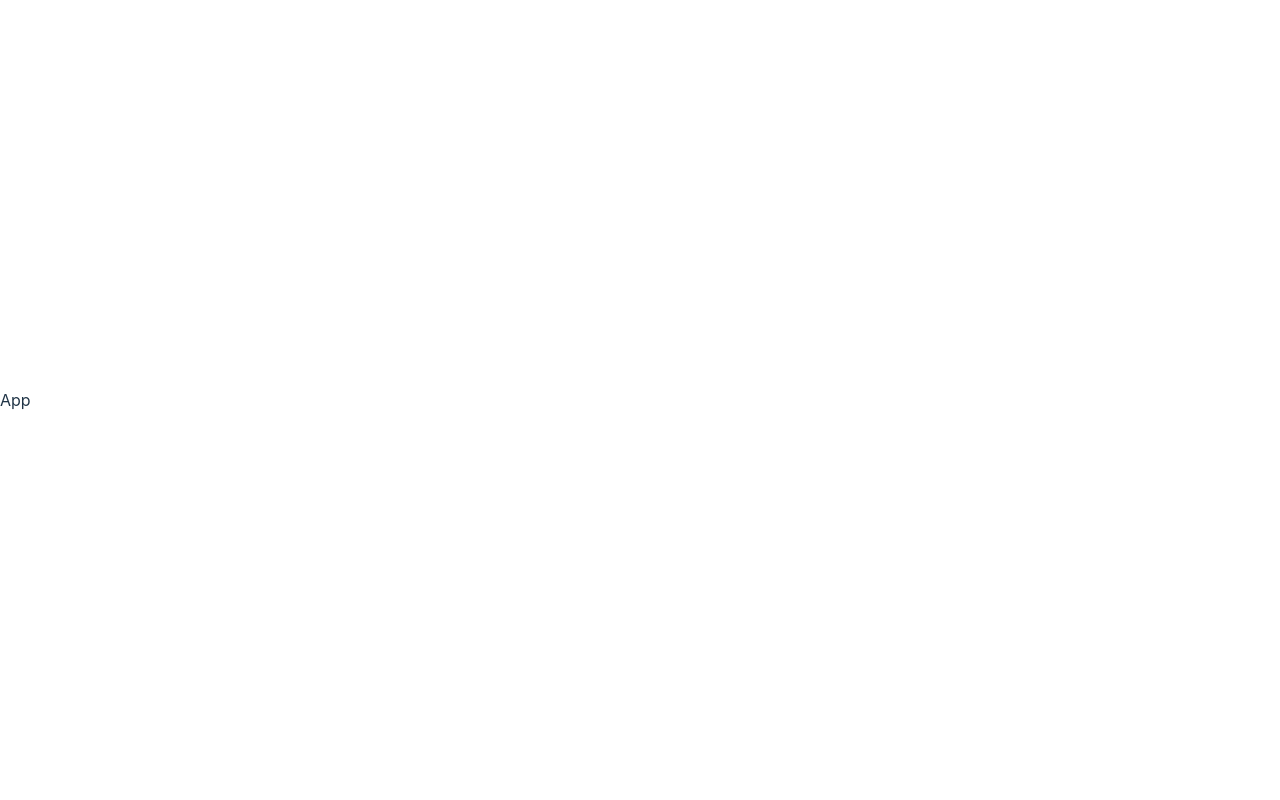
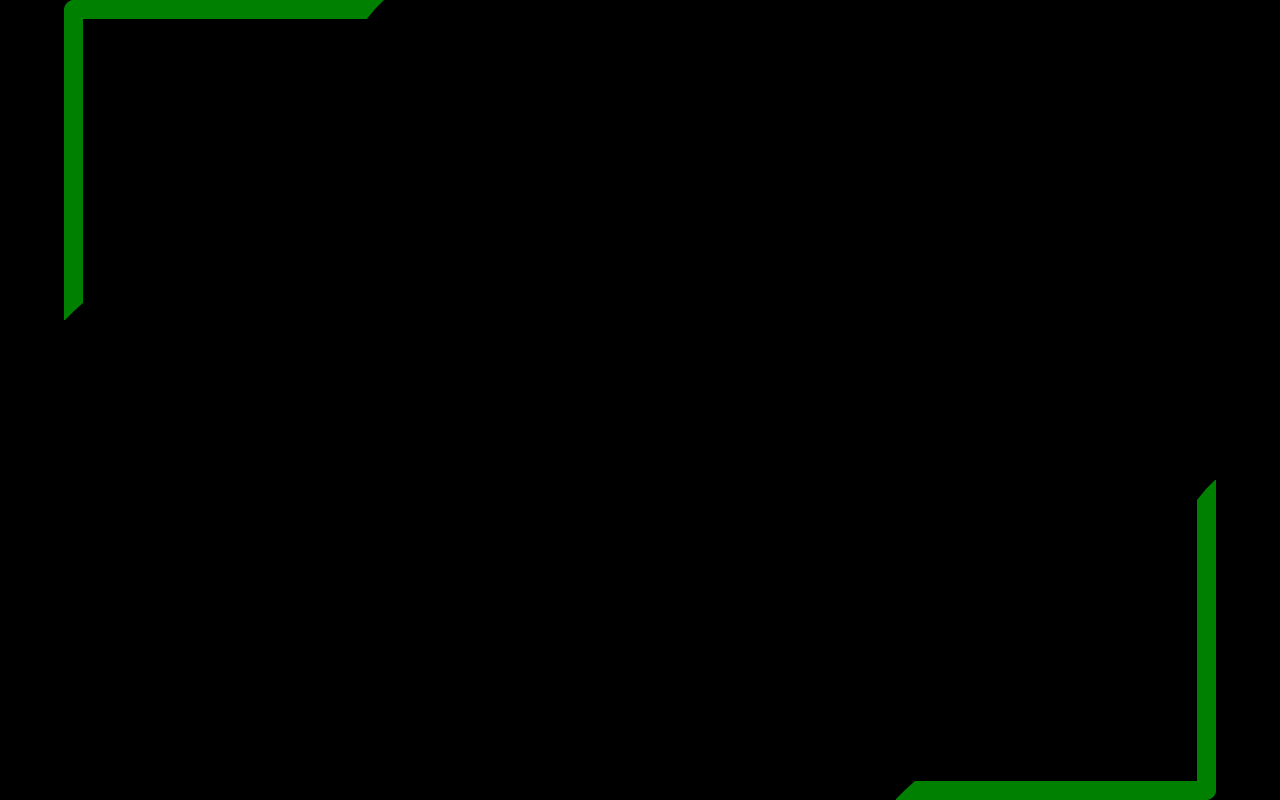
Before and after one commit to adnan725/portfolio, a React (Vite) app: page / in a window 1280 px wide. Built offline with nearby package versions, Linux system fonts and the light colour scheme.

Commit message:
created basic stucture stylings

```diff
--- a/index.html
+++ b/index.html
@@ -4,7 +4,7 @@
     <meta charset="UTF-8" />
     <link rel="icon" type="image/svg+xml" href="/vite.svg" />
     <meta name="viewport" content="width=device-width, initial-scale=1.0" />
-    <title>Vite + React + TS</title>
+    <title>AdyKod</title>
   </head>
   <body>
     <div id="root"></div>
--- a/package.json
+++ b/package.json
@@ -19,6 +19,7 @@
     "@types/react": "^18.0.27",
     "@types/react-dom": "^18.0.10",
     "@vitejs/plugin-react": "^3.1.0",
+    "sass": "^1.58.1",
     "typescript": "^4.9.3",
     "vite": "^4.1.0"
   }
--- a/src/App.tsx
+++ b/src/App.tsx
@@ -1,5 +1,11 @@
+import WrapperComponent from "./components/WrapperComponent";
+
 function App() {
-  return <div className="App">App</div>;
+  return (
+    <div>
+      <WrapperComponent />
+    </div>
+  );
 }
 
 export default App;
--- /dev/null
+++ b/src/components/WrapperComponent/WrapperComponent.module.scss
@@ -0,0 +1,87 @@
+.mainContainer {
+  height: 100vh;
+  width: 100%;
+  display: flex;
+  background-color: black;
+  align-items: center;
+  justify-content: center;
+
+  .container {
+    width: 90%;
+    height: 100vh;
+    position: relative;
+    max-height: 50rem;
+  }
+
+  .upperEdge {
+    position: absolute;
+    top: 0;
+    left: 0;
+    width: 20rem;
+    height: 20rem;
+    border: 1.2rem solid green;
+    border-right: transparent;
+    border-bottom: transparent;
+    border-top-left-radius: 10px;
+
+    .box1 {
+      width: 0;
+      height: 0;
+      border-top: 0.6rem solid transparent;
+      border-right: 0.6rem solid black;
+      border-bottom: 0.7rem solid black;
+      border-left: 0.6rem solid transparent;
+      position: absolute;
+      top: -1.2rem;
+      right: 0;
+    }
+
+    .box2 {
+      width: 0;
+      height: 0;
+      border-top: 0.6rem solid transparent;
+      border-right: 0.65rem solid black;
+      border-bottom: 0.6rem solid black;
+      border-left: 0.6rem solid transparent;
+      position: absolute;
+      left: -1.15rem;
+      bottom: 0;
+    }
+  }
+
+  .lowerEdge {
+    position: absolute;
+    bottom: 0;
+    right: 0;
+    width: 20rem;
+    height: 20rem;
+    border: 1.2rem solid green;
+    border-left: transparent;
+    border-top: transparent;
+    border-bottom-right-radius: 10px;
+
+    .box3 {
+      width: 0;
+      height: 0;
+      border-top: 0.6rem solid black;
+      border-right: 0.6rem solid transparent;
+      border-bottom: 0.7rem solid transparent;
+      border-left: 0.6rem solid black;
+      position: absolute;
+      top: 0;
+      right: -1.1rem;
+    }
+
+    .box4 {
+      width: 0;
+      height: 0;
+      border-top: 0.6rem solid black;
+      border-right: 0.65rem solid transparent;
+      border-bottom: 0.6rem solid transparent;
+      border-left: 0.6rem solid black;
+      position: absolute;
+      left: 0;
+      bottom: -1.1rem;
+    }
+  }
+}
--- /dev/null
+++ b/src/components/WrapperComponent/index.tsx
@@ -0,0 +1,22 @@
+import styles from "./WrapperComponent.module.scss";
+
+type Props = {};
+
+const WrapperComponent = (props: Props) => {
+  return (
+    <div className={styles.mainContainer}>
+      <div className={styles.container}>
+        <div className={styles.upperEdge}>
+          <div className={styles.box1}></div>
+          <div className={styles.box2}></div>
+        </div>
+        <div className={styles.lowerEdge}>
+          <div className={styles.box3}></div>
+          <div className={styles.box4}></div>
+        </div>
+      </div>
+    </div>
+  );
+};
+
+export default WrapperComponent;
--- a/src/index.css
+++ b/src/index.css
@@ -1,69 +1,11 @@
+* {
+  margin: 0;
+  padding: 0;
+  box-sizing: border-box;
+}
+
 :root {
   font-family: Inter, system-ui, Avenir, Helvetica, Arial, sans-serif;
   line-height: 1.5;
   font-weight: 400;
-
-  color-scheme: light dark;
-  color: rgba(255, 255, 255, 0.87);
-  background-color: #242424;
-
-  font-synthesis: none;
-  text-rendering: optimizeLegibility;
-  -webkit-font-smoothing: antialiased;
-  -moz-osx-font-smoothing: grayscale;
-  -webkit-text-size-adjust: 100%;
 }
-
-a {
-  font-weight: 500;
-  color: #646cff;
-  text-decoration: inherit;
-}
-a:hover {
-  color: #535bf2;
-}
-
-body {
-  margin: 0;
-  display: flex;
-  place-items: center;
-  min-width: 320px;
-  min-height: 100vh;
-}
-
-h1 {
-  font-size: 3.2em;
-  line-height: 1.1;
-}
-
-button {
-  border-radius: 8px;
-  border: 1px solid transparent;
-  padding: 0.6em 1.2em;
-  font-size: 1em;
-  font-weight: 500;
-  font-family: inherit;
-  background-color: #1a1a1a;
-  cursor: pointer;
-  transition: border-color 0.25s;
-}
-button:hover {
-  border-color: #646cff;
-}
-button:focus,
-button:focus-visible {
-  outline: 4px auto -webkit-focus-ring-color;
-}
-
-@media (prefers-color-scheme: light) {
-  :root {
-    color: #213547;
-    background-color: #ffffff;
-  }
-  a:hover {
-    color: #747bff;
-  }
-  button {
-    background-color: #f9f9f9;
-  }
-}
```
Also changed, not shown: 1 other file (tests, documents, lock files or other folders).
